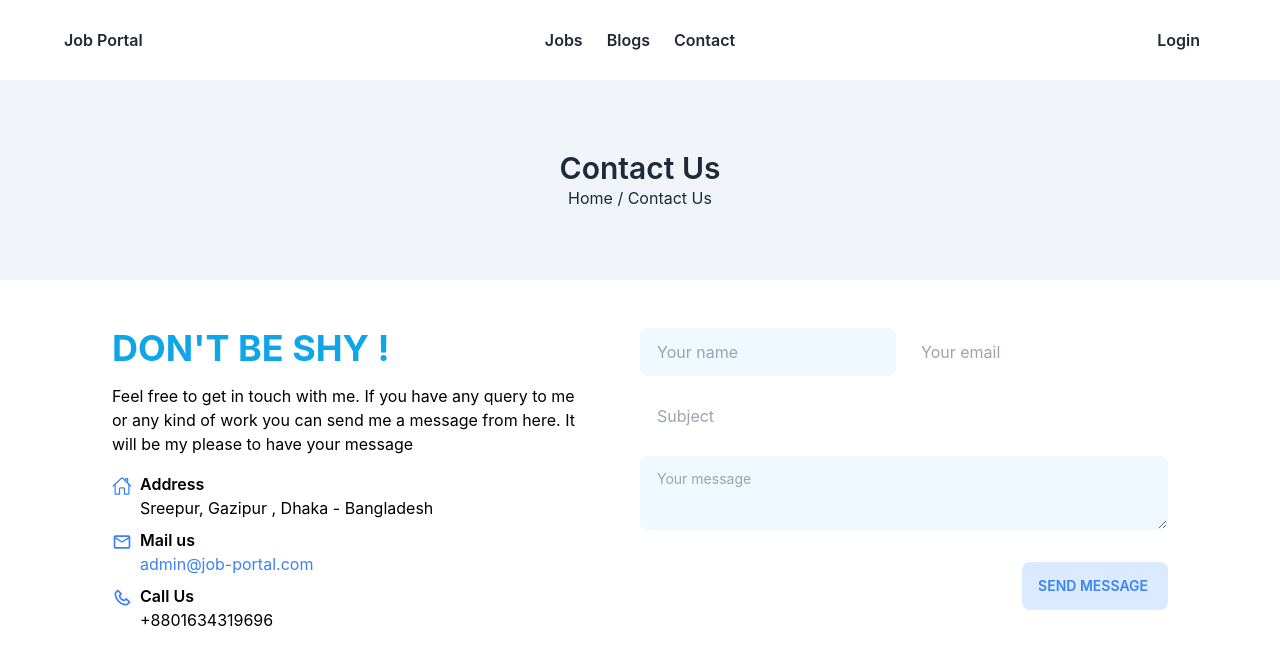
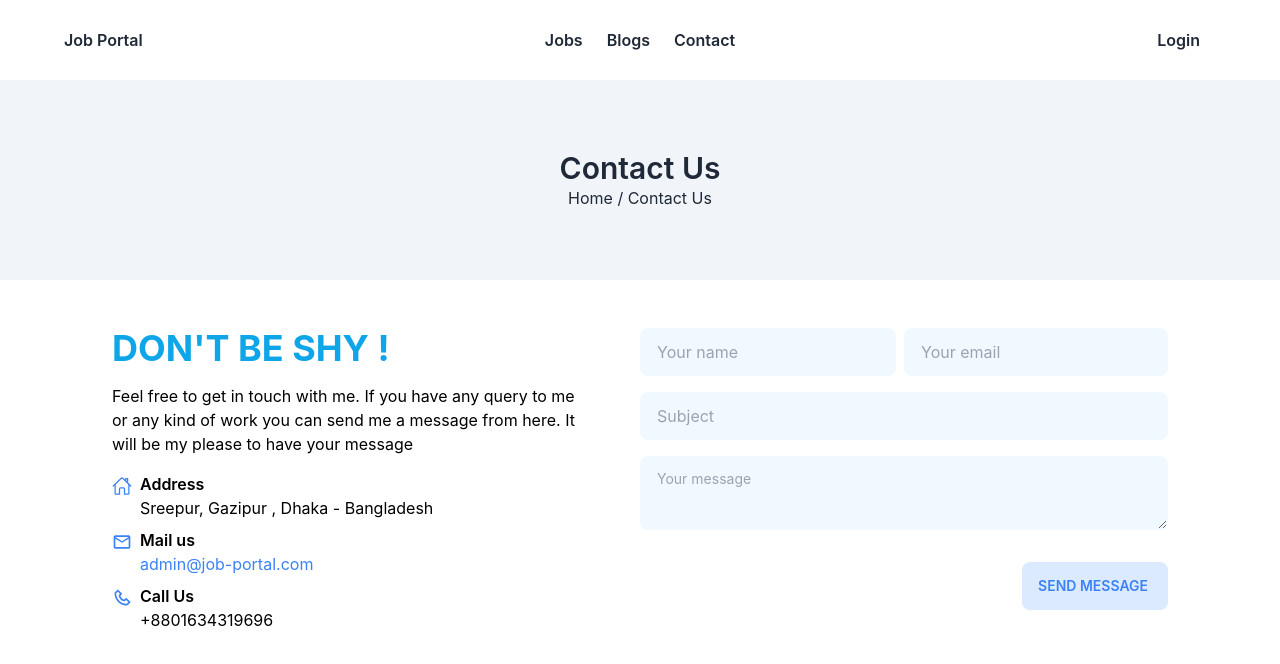
Before and after one commit to SanyFaysal/job-portal, a React (Create React App) app: page /contact in a window 1280 px wide. Shown: the top 664 px of the page. Built offline with nearby package versions, Linux system fonts and the light colour scheme; no server answers.

Commit message:
fix: contact style

```diff
--- a/src/pages/contact/Contact.js
+++ b/src/pages/contact/Contact.js
@@ -107,7 +107,7 @@ const Contact = () => {
                                         required={true}
                                         placeholder="Your email"
                                         autoComplete="off"
-                                        className="input  bg-transparent text-black bg-sky-50"
+                                        className="input   text-black bg-sky-50"
                                     />
                                 </div>
                                 <div className="form-control mb-4 flex ">
@@ -116,7 +116,7 @@ const Contact = () => {
                                         type="text"
                                         autoComplete="off"
                                         placeholder="Subject"
-                                        className="input bg-sky-50 w-full bg-transparent text-black"
+                                        className="input bg-sky-50 w-full  text-black"
                                     />
                                 </div>
                                 <div className="form-control mb-3">
```
